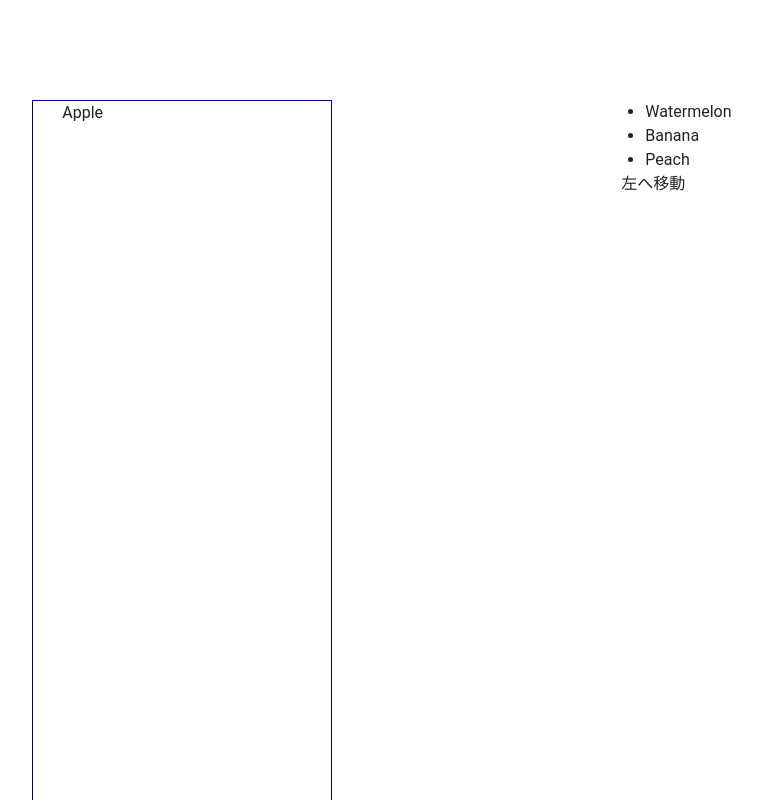
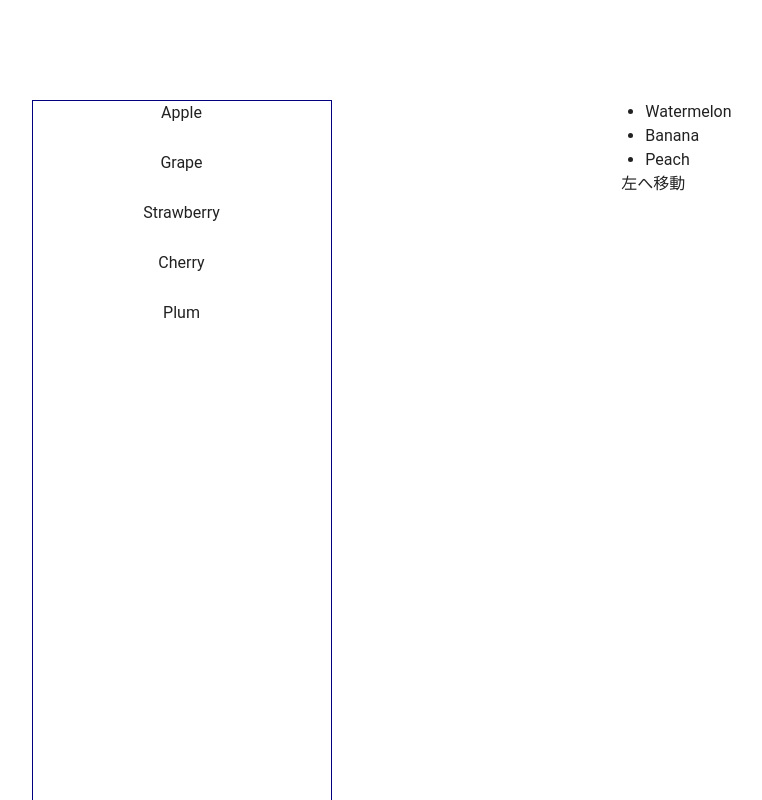
Before and after one commit to daxi0823/iimon_frontC, a Vue app: page / in a window 1280 px wide. Shown: the top 800 px of the page, without its empty margins (211-973 px from the left). Built offline with nearby package versions, Linux system fonts and the light colour scheme; the HTML template or start-up script is replaced by a standard one.

Commit message:
v-for修正

```diff
--- a/src/components/leftIBox.vue
+++ b/src/components/leftIBox.vue
@@ -1,7 +1,9 @@
 <template>
   <div>
-    <div class="mainWrapper" v-for="(item, index) in leftItems" :key="index">
-      <div class="item">{{item}}</div>
+    <div class="mainWrapper">
+      <div v-for="(item, index) in leftItems" :key="index">
+        <div class="item">{{item}}</div>
+      </div>
     </div>
     <input type="button" class="submitButton" @click="leftButton" value="右へ移動">
   </div>
```
